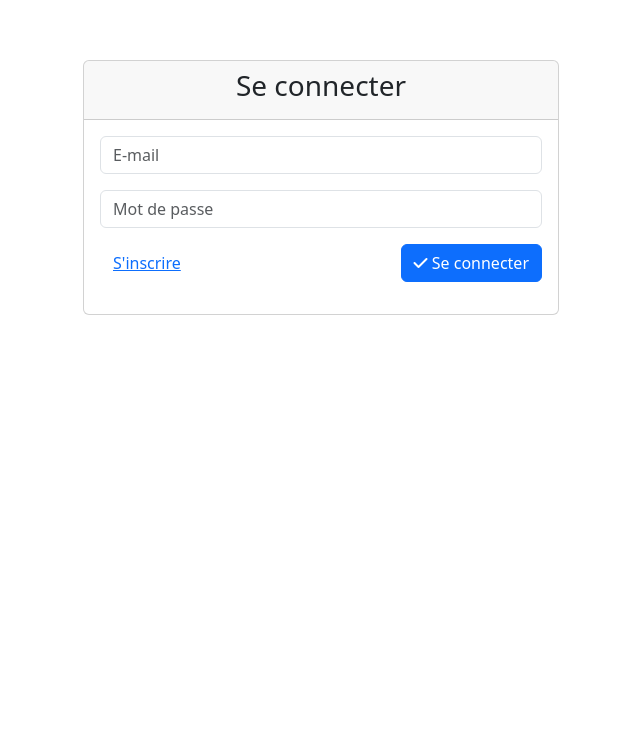
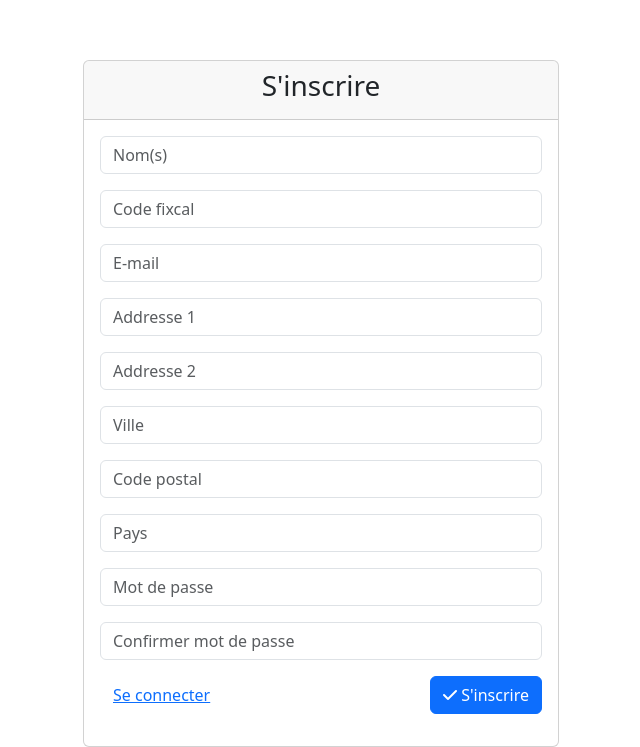
Before and after one commit to UlrichNZEULEU/gestion-de-stock, an Angular app: page / in a window 1280 px wide. Shown: the part 140-887 px from the top of the page, without its empty margins (319-959 px from the left). Before the commit the page ends 800 px from the top, so only its background shows below. Built offline with nearby package versions, Linux system fonts and the light colour scheme.

Commit message:
implementation de l'interface s'incrire terminer, place au routage entre les deux interfaces precedentes(Se connecter et s'inscrire)

```diff
--- a/src/app/app.component.html
+++ b/src/app/app.component.html
@@ -1,2 +1,2 @@
-<app-page-login></app-page-login>
+<app-page-inscription></app-page-inscription>
 <router-outlet></router-outlet>
--- a/src/app/app.module.ts
+++ b/src/app/app.module.ts
@@ -4,11 +4,13 @@
 import { AppRoutingModule } from './app-routing.module';
 import { AppComponent } from './app.component';
 import { PageLoginComponent } from './pages/page-login/page-login.component';
+import { PageInscriptionComponent } from './pages/page-inscription/page-inscription.component';
 
 @NgModule({
   declarations: [
     AppComponent,
-    PageLoginComponent
+    PageLoginComponent,
+    PageInscriptionComponent
   ],
   imports: [
     BrowserModule,
--- /dev/null
+++ b/src/app/pages/page-inscription/page-inscription.component.css
@@ -0,0 +1,4 @@
+.my-container{
+    margin-top: 200px;
+    max-width: 500px;
+  }
--- /dev/null
+++ b/src/app/pages/page-inscription/page-inscription.component.html
@@ -0,0 +1,47 @@
+<div class="container my-container">
+    <div class="card justify-content-md-center">
+        <div class="card-header text-center">
+            <h3>S'inscrire</h3>
+        </div>
+        <div class="card-body">
+            <div class="mb-3">
+                <input type="text" class="form-control"  placeholder="Nom(s)">
+            </div>
+            <div class="mb-3">
+                <input type="text" class="form-control"  placeholder="Code fixcal">
+            </div>
+            <div class="mb-3">
+                <input type="email" class="form-control"  placeholder="E-mail">
+            </div>
+            <div class="mb-3">
+                <input type="text" class="form-control"  placeholder="Addresse 1">
+            </div>
+            <div class="mb-3">
+                <input type="text" class="form-control"  placeholder="Addresse 2">
+            </div>
+            <div class="mb-3">
+                <input type="text" class="form-control"  placeholder="Ville">
+            </div>
+            <div class="mb-3">
+                <input type="text" class="form-control"  placeholder="Code postal">
+            </div>
+            <div class="mb-3">
+                <input type="text" class="form-control"  placeholder="Pays">
+            </div>
+            <div class="mb-3">
+                <input type="password" class="form-control"  placeholder="Mot de passe">
+            </div>
+            <div class="mb-3">
+                <input type="password" class="form-control"  placeholder="Confirmer mot de passe">
+            </div>
+
+            <div class="mb-3 d-flex justify-content-between">
+                <button type="button" class="btn btn-link">Se connecter</button>
+                <button type="button" class="btn btn-primary">
+                    <i class="fa-solid fa-check"></i>&nbsp;S'inscrire
+                </button>
+            </div>
+        </div>
+
+    </div>
+</div>
```
Also changed, not shown: src/app/pages/page-inscription/page-inscription.component.ts (added, +10 -0 lines), 1 other file (tests, documents, lock files or other folders).
